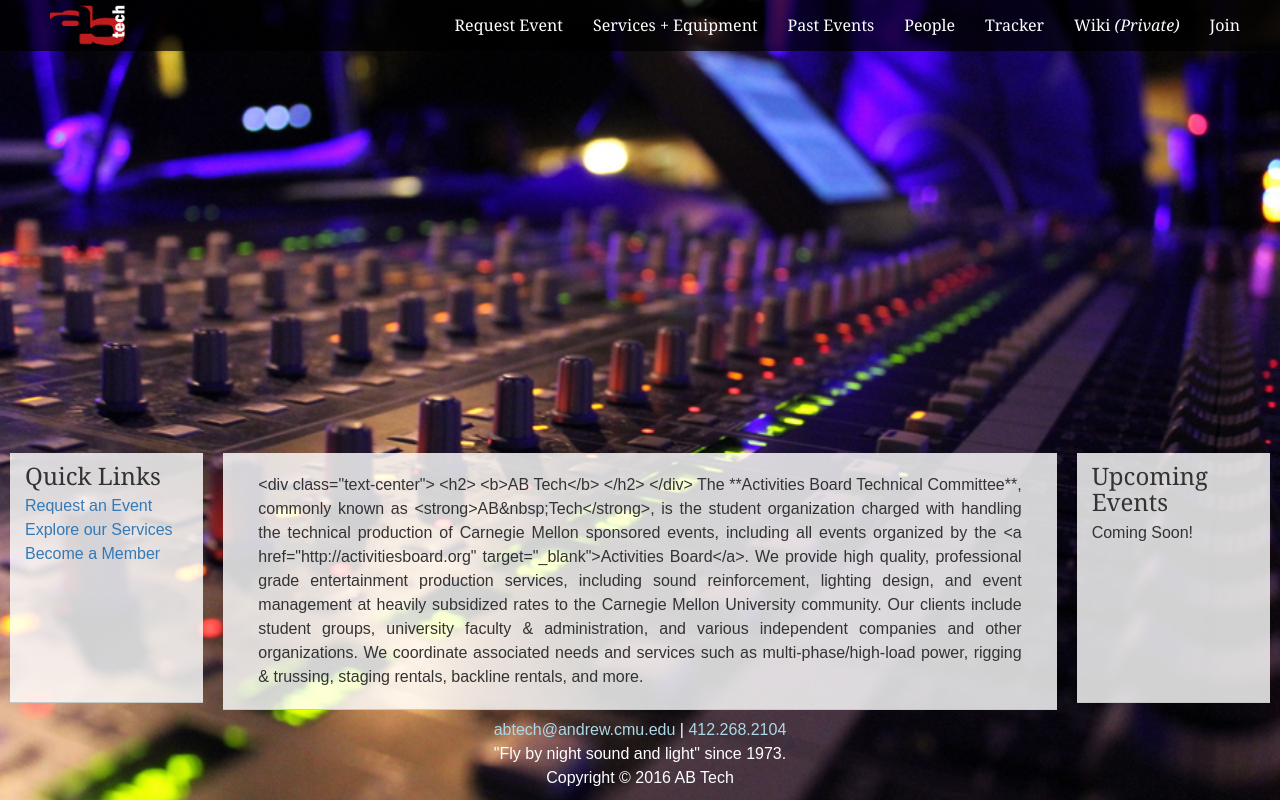
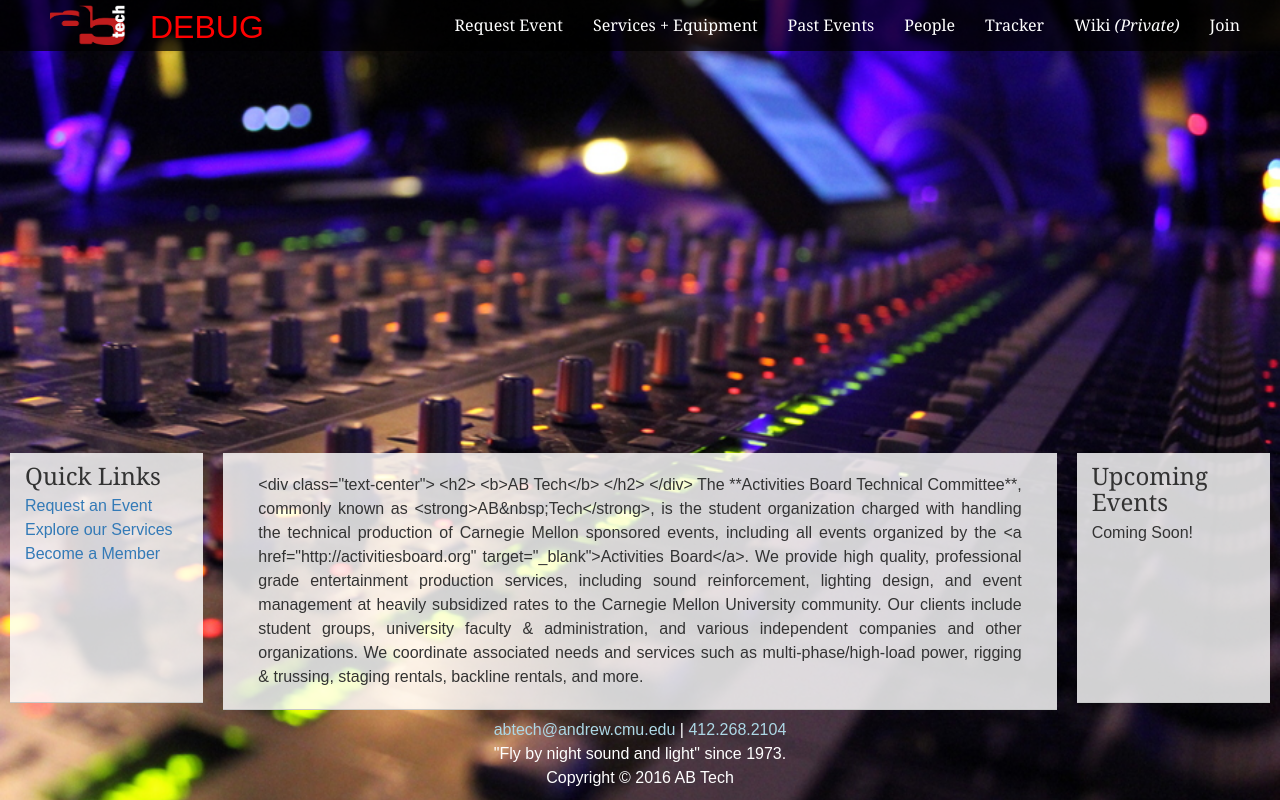
Before and after one commit to ABTech/abtech.org, a Django app: page / in a window 1280 px wide. Run offline with Django 3.2, Linux system fonts and the light colour scheme; some libraries are stand-ins or nearby versions.

Commit message:
show when in debug mode

```diff
--- a/static/css/style.css
+++ b/static/css/style.css
@@ -37,6 +37,14 @@
 #logo img {
     width: 80px;
     height: 40px;
+}
+
+#debug {
+    position: absolute;
+    top: 3px;
+    left: 150px;
+    color: red;
+    font-size: 24pt;
 }
 
 .navbar-collapse {
--- a/templates/header.html
+++ b/templates/header.html
@@ -3,9 +3,15 @@
 <div class="halfBack back navbar navbar-default navbar-fixed-top">
   <a href="{% url 'website:index' %}">
     <div id="logo">
-    <img id="logoImage" src="{% static 'img/abTech_logo.png' %}" alt="AB Tech Logo">
+      <img id="logoImage" src="{% static 'img/abTech_logo.png' %}" alt="AB Tech Logo">
+
+    </div>
+  </a>
+  {% if DEBUG %}
+  <div id="debug">
+      DEBUG
   </div>
-    </a>
+  {% endif %}
   <div class="container-fluid">
     <div class="navbar-header">
 
--- a/website/views.py
+++ b/website/views.py
@@ -28,6 +28,7 @@
         with open(path) as f:
             context['title'] = f.readline()  # Read first line for title
             context['raw_content'] = f.read()
+            context['DEBUG'] = settings.DEBUG
         return context
 
 
```
